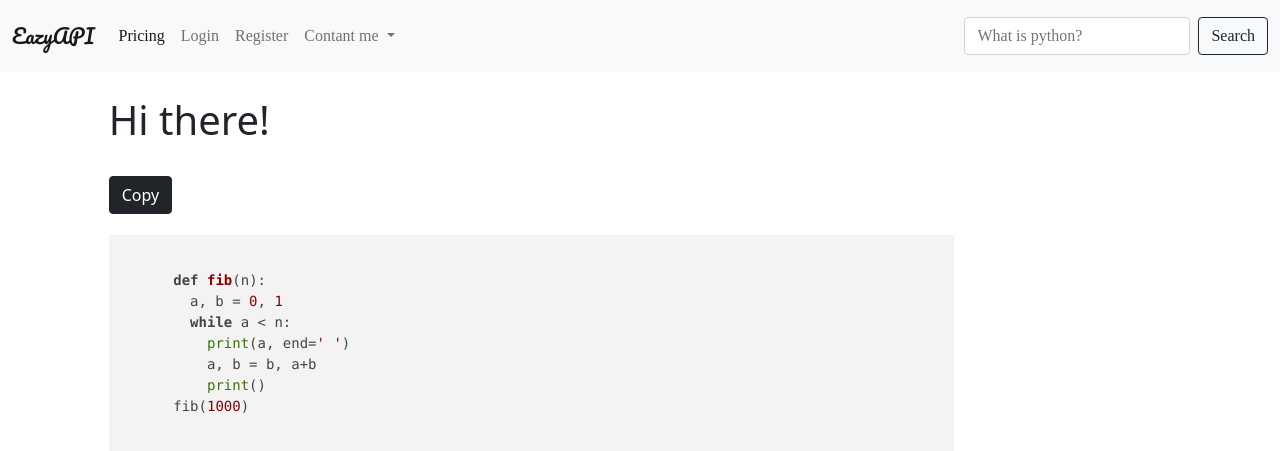
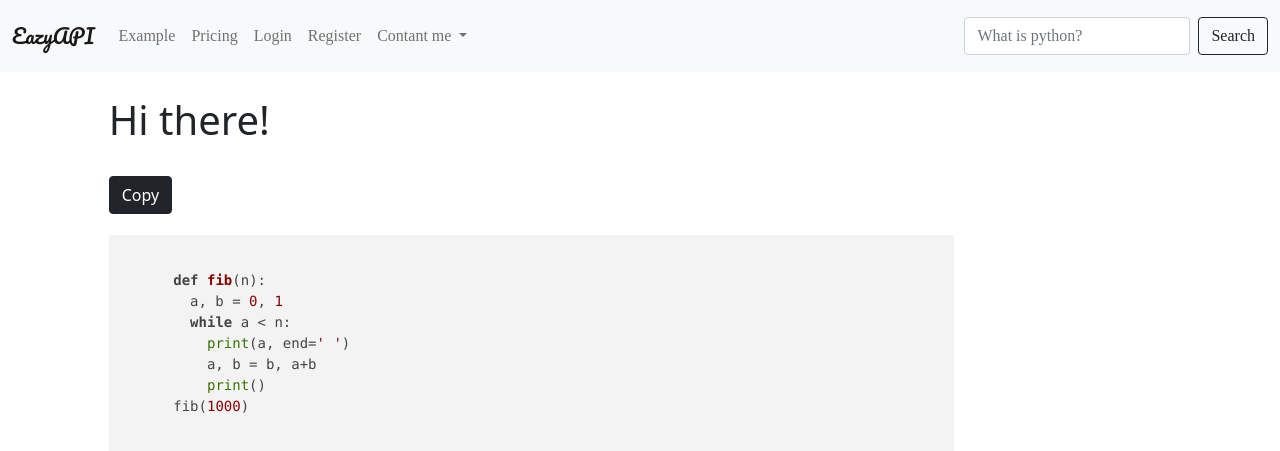
Before and after one commit to Madi-S/Flask-Restful-Api, a Flask app: page / in a window 1280 px wide. Shown: the top 451 px of the page. Run offline with Flask 2, Linux system fonts and the light colour scheme; parts of the project's set-up code (start-up, migrations or seed data) failed here and were passed over; some libraries are stand-ins or nearby versions; some web fonts are replaced.

Commit message:
code example button, title change

```diff
--- a/templates/base.html
+++ b/templates/base.html
@@ -8,7 +8,7 @@
     <title>
         {% block title %}
 
-        {% endblock %}
+        {% endblock %} | EazyAPI
     </title>
 
     <!-- Bootstrap 5 -->
@@ -73,7 +73,11 @@
         <ul class="navbar-nav me-auto mb-2 mb-lg-0">
 
           <li class="nav-item">
-            <a class="nav-link {% if request.path == '/' %} active {% endif %}" aria-current="page" href="{{ url_for('index') }}">Pricing</a>
+            <a class="nav-link {% if request.path == '/example' %} active {% endif %}" aria-current="page" href="{{ url_for('example') }}">Example</a>
+          </li>
+
+          <li class="nav-item">
+            <a class="nav-link {% if request.path == '/pricing' %} active {% endif %}" aria-current="page" href="{{ url_for('pricing') }}">Pricing</a>
           </li>
 
           {% if user_logged_in %}
```
